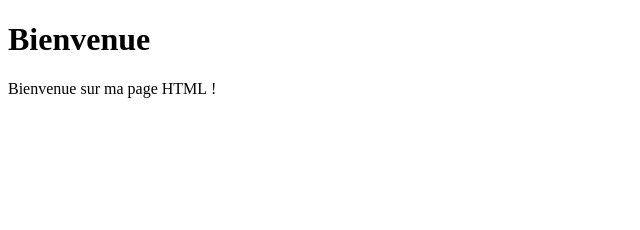
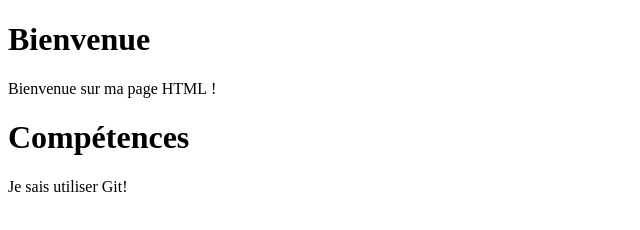
Before and after one commit to glm-q/glm-q.github.io, a plain HTML site: page index.html in a window 1280 px wide. Shown: the whole page, without its empty margins (0-640 px from the left). Drawn offline with Linux system fonts and the light colour scheme.

Commit message:
compétences

```diff
--- a/index.html
+++ b/index.html
@@ -5,5 +5,7 @@
 	<body>
 		<h1>Bienvenue</h1>
 		<p>Bienvenue sur ma page HTML !</p>
+		<h1>Compétences</h1>
+		<p>Je sais utiliser Git!</p>
 	</body>
 </html>
```
